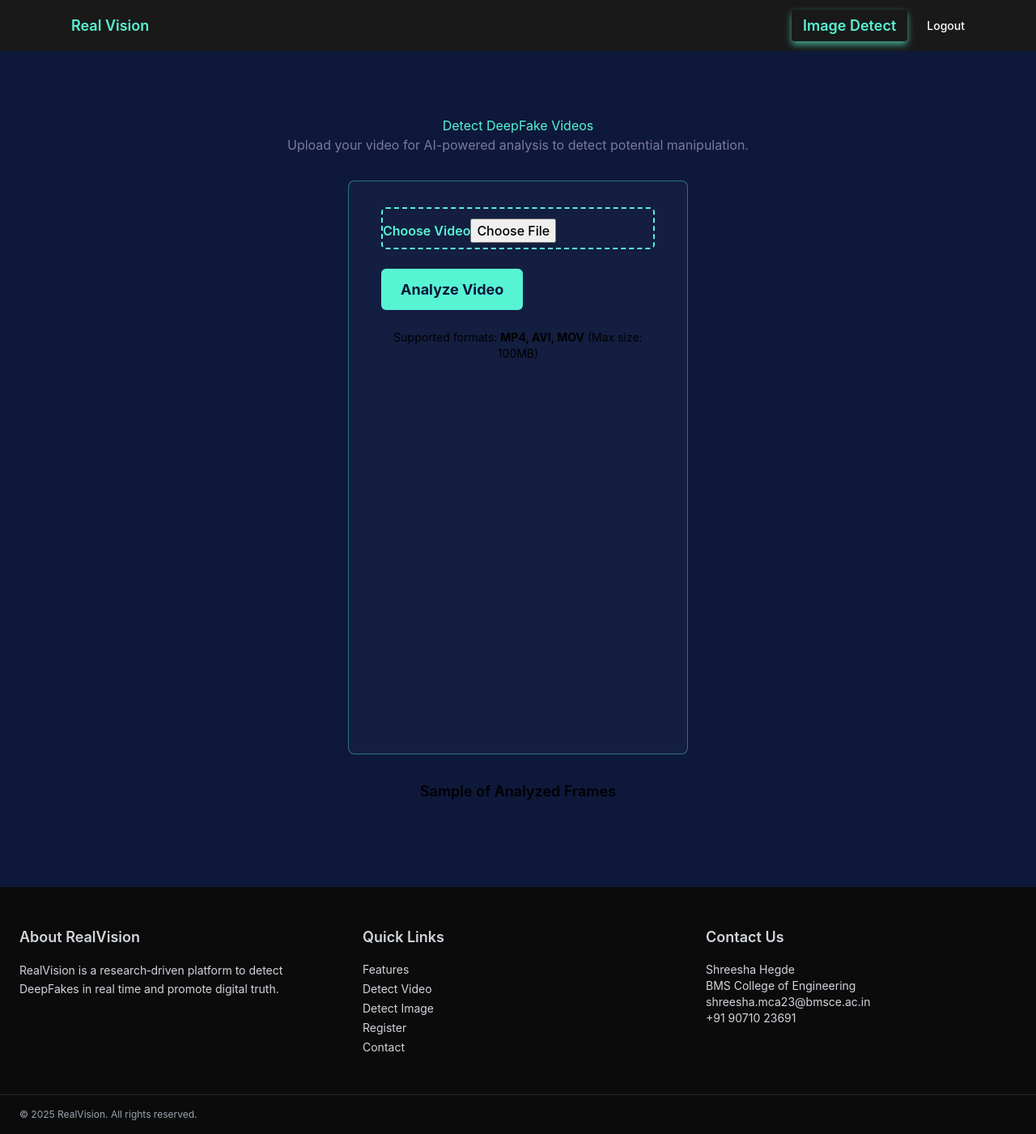
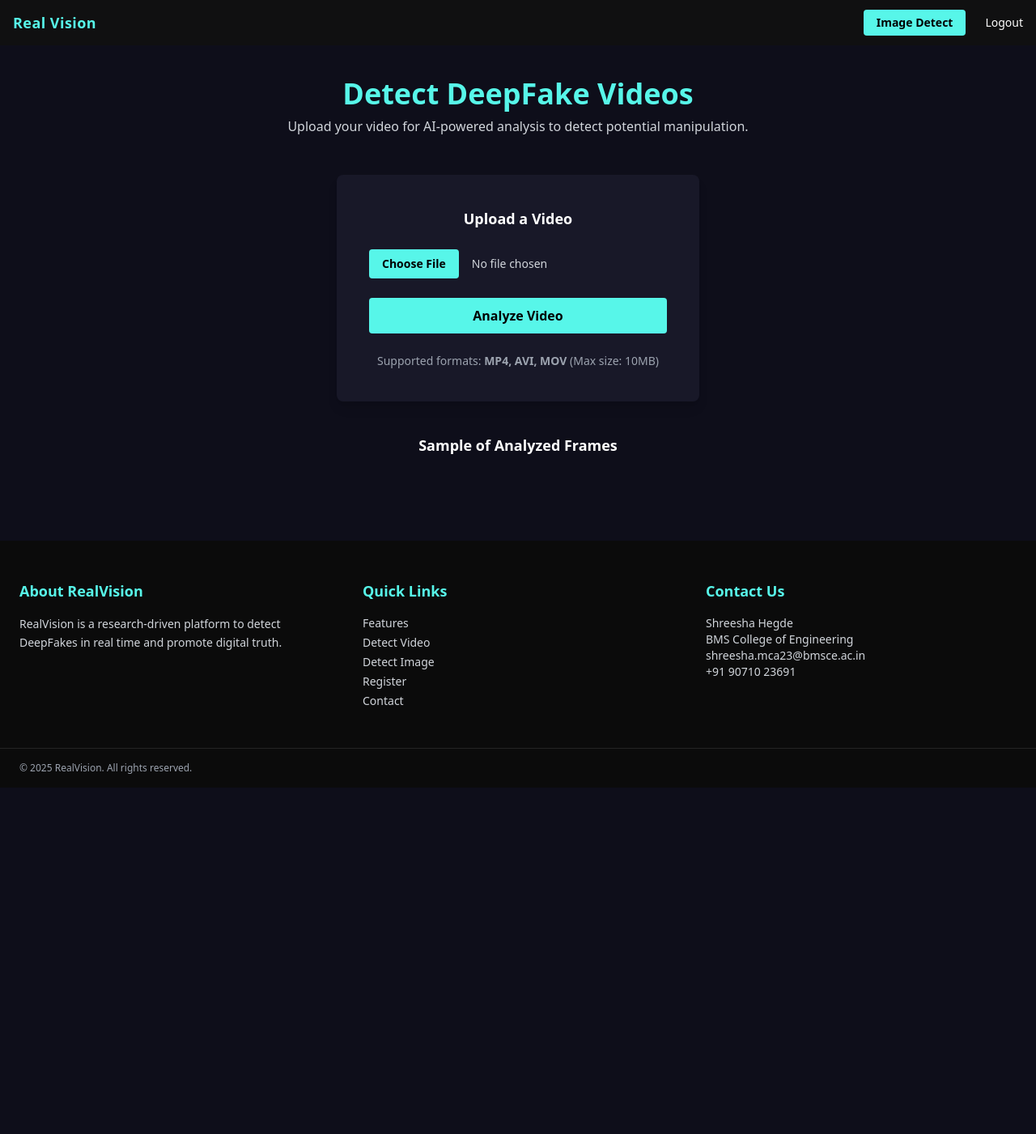
Before and after one commit to 2alivemen/deepfakedetection, a Flask app: page /detect-video in a window 1280 px wide. Shown: the whole page at 81% size. After the commit the page ends 973 px from the top, so only its background shows below. Run offline with Flask 3, Linux system fonts and the light colour scheme; a user stored in the database is signed in; some libraries are stand-ins or nearby versions.

Commit message:
improved all designs, added size and format restrictions for image and video upload

```diff
--- a/backend/app.py
+++ b/backend/app.py
@@ -4,6 +4,7 @@ import numpy as np
 from datetime import datetime
 from io import BytesIO
 from PIL import Image
+from flask import session, redirect, url_for
 
 from flask import (
     Flask, request, jsonify,
@@ -104,10 +105,15 @@ def index():
 def detect_video_page():
     return render_template("detectvideo.html")
 
+
 @app.route("/status")
 @login_required
 def status_page():
+    if session.get("username") != "admin":
+        return "Access denied", 403
     return render_template("status.html")
+
+
 
 @app.route("/detect-image")
 @login_required
@@ -128,8 +134,9 @@ def login():
             "SELECT * FROM users WHERE username=? AND password=?", (u, p)
         ).fetchone()
         if row:
+            session['username'] = row['username']
             login_user(User(row["id"], row["username"]))
-            if u == "admin":
+            if session['username'] == "admin":
                 return redirect("/status")  # redirect admin
             else:
                 return redirect("/")        # redirect normal user
@@ -279,6 +286,9 @@ def detect_video():
 @app.get("/api/stats")
 @login_required
 def stats():
+    if session.get("username") != "admin":
+        return "Access denied", 403
+
     conn = get_db()
     row  = conn.execute("""
         SELECT COUNT(*) as total,
@@ -301,6 +311,8 @@ def stats():
         daily=[dict(day=d["day"], uploads=d["uploads"]) for d in daily]
     )
 
+
+
 # ---------- Error handler ----------
 @app.errorhandler(404)
 def page_not_found(_):
--- a/backend/templates/detectvideo.html
+++ b/backend/templates/detectvideo.html
@@ -3,161 +3,91 @@
 <head>
   <meta charset="UTF-8" />
   <meta name="viewport" content="width=device-width, initial-scale=1" />
-  <title>Real Vision - Video Detection</title>
+  <title>Real Vision - Detect DeepFake Video</title>
   <script src="https://cdn.tailwindcss.com"></script>
   <script src="https://cdn.jsdelivr.net/npm/chart.js"></script>
-  <style>
-    :root {
-      --bg-dark: #0e183a;
-      --nav-bg: #191919;
-      --primary-accent: #57f4d4;
-      --input-border: #57f4d4;
-      --text-muted: #7a7a9b;
-      --button-shadow-color: #57f4d4aa;
-    }
-
-    body {
-      background-color: var(--bg-dark);
-      font-family: 'Inter', sans-serif;
-    }
-
-    nav {
-      background-color: var(--nav-bg);
-    }
-
-    .brand,
-    .btn-detect {
-      color: var(--primary-accent);
-      font-weight: 600;
-      font-size: 1.125rem;
-    }
-
-    .btn-detect {
-      background-color: transparent;
-      border: none;
-      padding: 0.375rem 0.875rem;
-      border-radius: 0.25rem;
-      box-shadow: 0 0.25rem 0.5rem var(--button-shadow-color);
-      cursor: pointer;
-    }
-
-    .btn-detect:hover,
-    .btn-detect:focus {
-      background-color: var(--primary-accent);
-      color: #0e183a;
-    }
-
-    .logout {
-      color: white;
-      font-weight: 500;
-      cursor: pointer;
-      font-size: 0.875rem;
-    }
-
-    .card {
-      background-color: rgba(24, 35, 68, 0.65);
-      border-radius: 0.5rem;
-      border: 1px solid rgba(87, 244, 212, 0.4);
-      padding: 2rem 2.5rem;
-      max-width: 420px;
-      margin: auto;
-    }
-
-    input[type="file"] {
-      color: transparent;
-      width: 100%;
-      height: 3.25rem;
-      border-radius: 0.375rem;
-      border: 2px dashed var(--input-border);
-      padding-top: 0.75rem;
-      text-align: center;
-      font-weight: 500;
-    }
-
-    input[type="file"]::before {
-      content: 'Choose Video';
-      color: var(--primary-accent);
-      font-weight: 600;
-    }
-
-    .btn-analyze {
-      background-color: var(--primary-accent);
-      font-weight: 700;
-      font-size: 1.125rem;
-      color: var(--bg-dark);
-      padding: 0.75rem 1.5rem;
-      margin-top: 1.5rem;
-      border-radius: 0.375rem;
-      cursor: pointer;
-      border: none;
-    }
-
-    h1 {
-      color: var(--primary-accent);
-      font-weight: 700;
-      font-size: 2.25rem;
-      text-align: center;
-      margin-bottom: 0.5rem;
-    }
-
-    p.description {
-      color: var(--text-muted);
-      text-align: center;
-      font-size: 1rem;
-      margin-bottom: 2rem;
-    }
-  </style>
+  <script>
+    tailwind.config = {
+      theme: {
+        extend: {
+          colors: {
+            mint: '#57F6E9',
+            'mint-h': '#32D0C2',
+            charcoal: '#0e0e1a'
+          }
+        }
+      }
+    };
+  </script>
 </head>
-
-<body>
-  <!-- NAVBAR -->
-  <nav>
-    <div class="flex justify-between items-center px-6 py-3 max-w-6xl mx-auto">
-      <a href="/" class="brand">Real Vision</a>
-      <div class="flex items-center space-x-6">
-        <a href="/detect-image" class="btn-detect">Image Detect</a>
+<body class="min-h-screen bg-charcoal text-white font-sans overflow-x-hidden">
+  <!-- Navbar -->
+  <header class="fixed inset-x-0 top-0 bg-[#111]/95 backdrop-blur h-14 z-50">
+    <div class="max-w-7xl mx-auto px-4 h-full flex items-center justify-between">
+      <a href="/" class="text-lg font-extrabold tracking-wide text-mint">Real Vision</a>
+      <div class="flex items-center gap-6 text-sm">
+        <a href="/detect-image"
+           class="hidden sm:block bg-mint text-black font-semibold px-4 py-1.5 rounded hover:bg-mint-h transition">
+          Image Detect
+        </a>
         {% if current_user.is_authenticated %}
-          <a href="/logout" class="logout">Logout</a>
+        <a href="/logout" class="hidden sm:block hover:text-mint transition">Logout</a>
         {% else %}
-          <a href="/login" class="logout">Login</a>
+        <a href="/login" class="hidden sm:block hover:text-mint transition">Login</a>
         {% endif %}
       </div>
     </div>
-  </nav>
+  </header>
 
-  <main class="mt-20">
-    <h1>Detect DeepFake Videos</h1>
-    <p class="description">Upload your video for AI-powered analysis to detect potential manipulation.</p>
+  <main class="pt-24 pb-20 px-6 flex flex-col items-center">
+    <h1 class="text-3xl sm:text-4xl font-extrabold text-mint mb-2">Detect DeepFake Videos</h1>
+    <p class="text-gray-300 mb-12 text-center max-w-xl">
+      Upload your video for AI‑powered analysis to detect potential manipulation.
+    </p>
 
-    <section class="card">
-      <form>
-        <input type="file" accept=".mp4, .avi, .mov" />
-        <button type="submit" class="btn-analyze">Analyze Video</button>
+    <!-- Upload Card -->
+    <div class="bg-[#181828] rounded-lg p-10 w-full max-w-md shadow-lg">
+      <h2 class="text-lg font-semibold text-center mb-6">Upload a Video</h2>
+
+      <form id="videoForm">
+        <input id="videoInput" type="file" accept=".mp4,.avi,.mov"
+               class="file:mr-4 file:py-2 file:px-4
+                      file:rounded file:border-0
+                      file:text-sm file:font-semibold
+                      file:bg-mint file:text-black
+                      hover:file:bg-mint-h
+                      w-full text-sm text-gray-300 mb-2" />
+        <p class="text-sm text-gray-400 mt-1 mb-4" id="fileInfo"></p>
+
+        <button type="submit"
+                class="bg-mint w-full text-black font-bold py-2.5 rounded hover:bg-mint-h transition btn-analyze">
+          Analyze Video
+        </button>
       </form>
 
-      <p class="text-sm text-center mt-6 text-muted">
-        Supported formats: <strong>MP4, AVI, MOV</strong> (Max size: 100MB)
+      <p class="text-sm text-center mt-6 text-gray-400">
+        Supported formats: <strong>MP4, AVI, MOV</strong> (Max size: 10MB)
       </p>
 
       <!-- RESULT CARD -->
-      <div id="resultCard" class="card mt-10 opacity-0 pointer-events-none transition-all duration-300">
-        <h2 style="color:var(--primary-accent);text-align:center;margin-bottom:1rem;">Analysis Result</h2>
-        <div style="display:grid;gap:0.75rem;grid-template-columns:repeat(auto-fit,minmax(160px,1fr));">
-          <p><span style="color:var(--primary-accent)">Label:</span> <span class="text-white" id="rLabel"></span></p>
-          <p><span style="color:var(--primary-accent)">Confidence:</span> <span class="text-white" id="rConf"></span></p>
-          <p><span style="color:var(--primary-accent)">Frames:</span> <span class="text-white" id="rFrames"></span></p>
-          <p><span style="color:var(--primary-accent)">Time:</span> <span class="text-white" id="rTime">s</span></p>
+      <div id="resultCard" class="mt-10 hidden transition-all">
+        <h2 class="text-mint text-center text-xl font-semibold mb-4">Analysis Result</h2>
+        <div class="grid gap-3 grid-cols-2 text-sm">
+          <p><span class="text-mint">Label:</span> <span id="rLabel" class="text-white"></span></p>
+          <p><span class="text-mint">Confidence:</span> <span id="rConf" class="text-white"></span></p>
+          <p><span class="text-mint">Frames:</span> <span id="rFrames" class="text-white"></span></p>
+          <p><span class="text-mint">Time:</span> <span id="rTime" class="text-white">s</span></p>
         </div>
-        <canvas id="pieChart" style="margin-top:1.5rem;"></canvas>
+        <canvas id="pieChart" class="mt-6"></canvas>
       </div>
-    </section>
+    </div>
 
-    <p class="text-lg font-semibold mx-auto mt-8 text-center text-mint">Sample of Analyzed Frames</p>
+    <p class="text-lg font-semibold mx-auto mt-10 text-center text-white">Sample of Analyzed Frames</p>
     <div id="frameSamples" class="mt-6 flex flex-wrap gap-4 justify-center"></div>
   </main>
 
-  <!-- FOOTER -->
-  <footer class="bg-[#0b0b0b] text-gray-300 mt-20">
+  <!-- Footer -->
+  <footer class="bg-[#0b0b0b] text-gray-300 mt-auto">
     <div class="container mx-auto px-6 py-12 grid gap-10 md:grid-cols-3">
       <div>
         <h3 class="text-mint text-lg font-semibold mb-4">About RealVision</h3>
@@ -180,7 +110,7 @@
         <p class="text-sm">Shreesha Hegde</p>
         <p class="text-sm">BMS College of Engineering</p>
         <p class="text-sm">shreesha.mca23@bmsce.ac.in</p>
-        <p class="text-sm">+91&nbsp;90710&nbsp;23691</p>
+        <p class="text-sm">+91 90710 23691</p>
       </div>
     </div>
     <div class="border-t border-white/10">
@@ -190,10 +120,12 @@
     </div>
   </footer>
 
-  <!-- JS SCRIPT -->
+  <!-- JS Script -->
   <script>
     const btn = document.querySelector('.btn-analyze');
-    const fileI = document.querySelector('input[type=file]');
+    const fileInput = document.getElementById('videoInput');
+    const fileInfo = document.getElementById('fileInfo');
+    const form = document.getElementById('videoForm');
     const card = document.getElementById('resultCard');
     const lbl = document.getElementById('rLabel');
     const conf = document.getElementById('rConf');
@@ -201,10 +133,22 @@
     const tm = document.getElementById('rTime');
     let chart;
 
-    btn.addEventListener('click', async e => {
+    fileInput.addEventListener('change', () => {
+      const f = fileInput.files[0];
+      if (f) {
+        const sizeMB = (f.size / 1024 / 1024).toFixed(2);
+        fileInfo.textContent = `${f.name} (${sizeMB} MB)`;
+        fileInfo.style.color = f.size > 10 * 1024 * 1024 ? 'red' : 'white';
+      } else {
+        fileInfo.textContent = '';
+      }
+    });
+
+    form.addEventListener('submit', async e => {
       e.preventDefault();
-      const f = fileI.files[0];
-      if (!f) return alert('Choose a video first');
+      const f = fileInput.files[0];
+      if (!f) return alert('Please choose a video file first.');
+      if (f.size > 10 * 1024 * 1024) return alert('File size exceeds 10MB limit.');
 
       btn.disabled = true;
       btn.textContent = 'Processing…';
@@ -243,8 +187,7 @@
           options: { plugins: { legend: { labels: { color: '#ffffff' } } } }
         });
 
-        card.style.opacity = 1;
-        card.style.pointerEvents = 'auto';
+        card.classList.remove('hidden');
       } catch (err) {
         alert('Server error: ' + err);
       } finally {
--- a/backend/templates/login.html
+++ b/backend/templates/login.html
@@ -42,8 +42,8 @@
       <h1 class="text-3xl font-bold text-mint text-center mb-6">Login to RealVision</h1>
       <form action="/login" method="POST" class="space-y-5">
         <div>
-          <label for="email" class="block mb-1 text-sm font-semibold text-gray-300">Email</label>
-          <input type="email" name="email" required
+          <label for="username" class="block mb-1 text-sm font-semibold text-gray-300">Username</label>
+          <input type="text" name="username" required
                  class="w-full px-4 py-2 rounded bg-[#0e0e1a] border border-mint text-white focus:outline-none focus:ring-2 focus:ring-mint">
         </div>
         <div>
```
Also changed, not shown: backend/templates/detectimage.html (+80 -62 lines), backend/logs.db.
